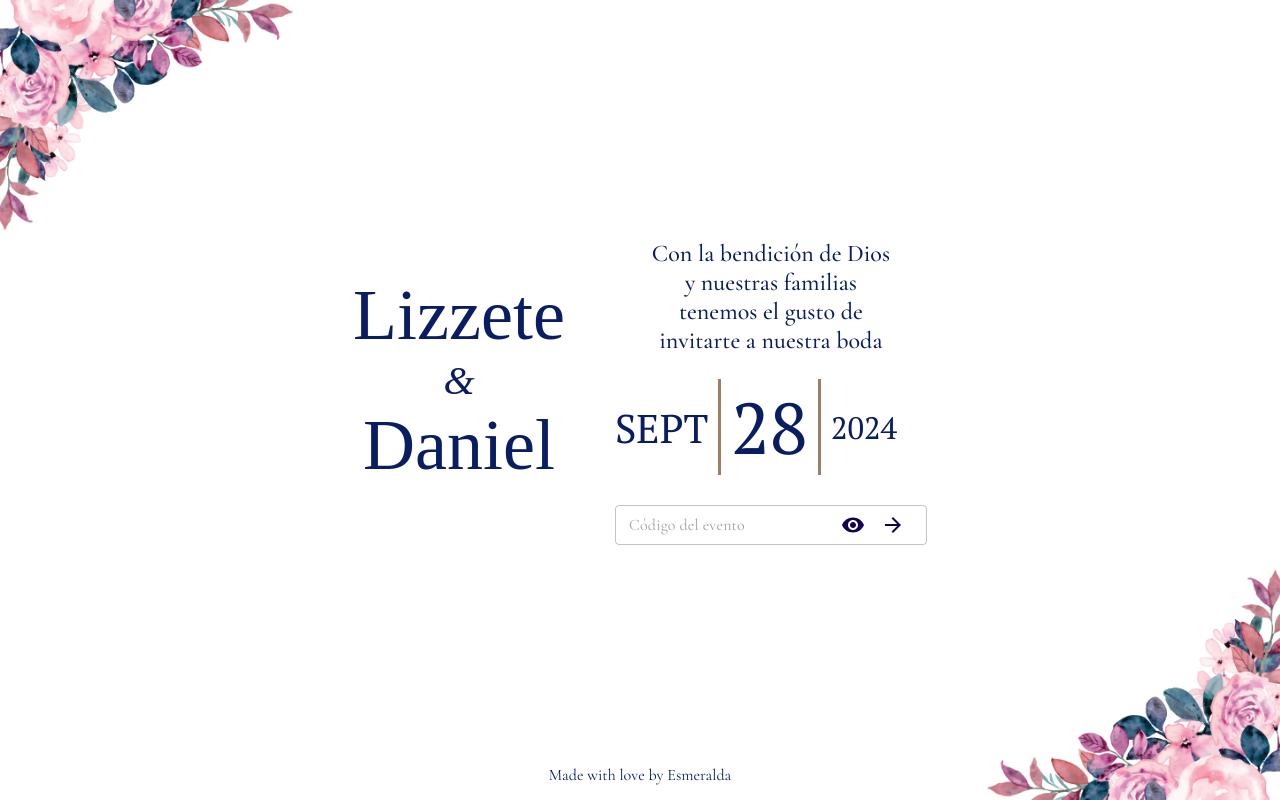
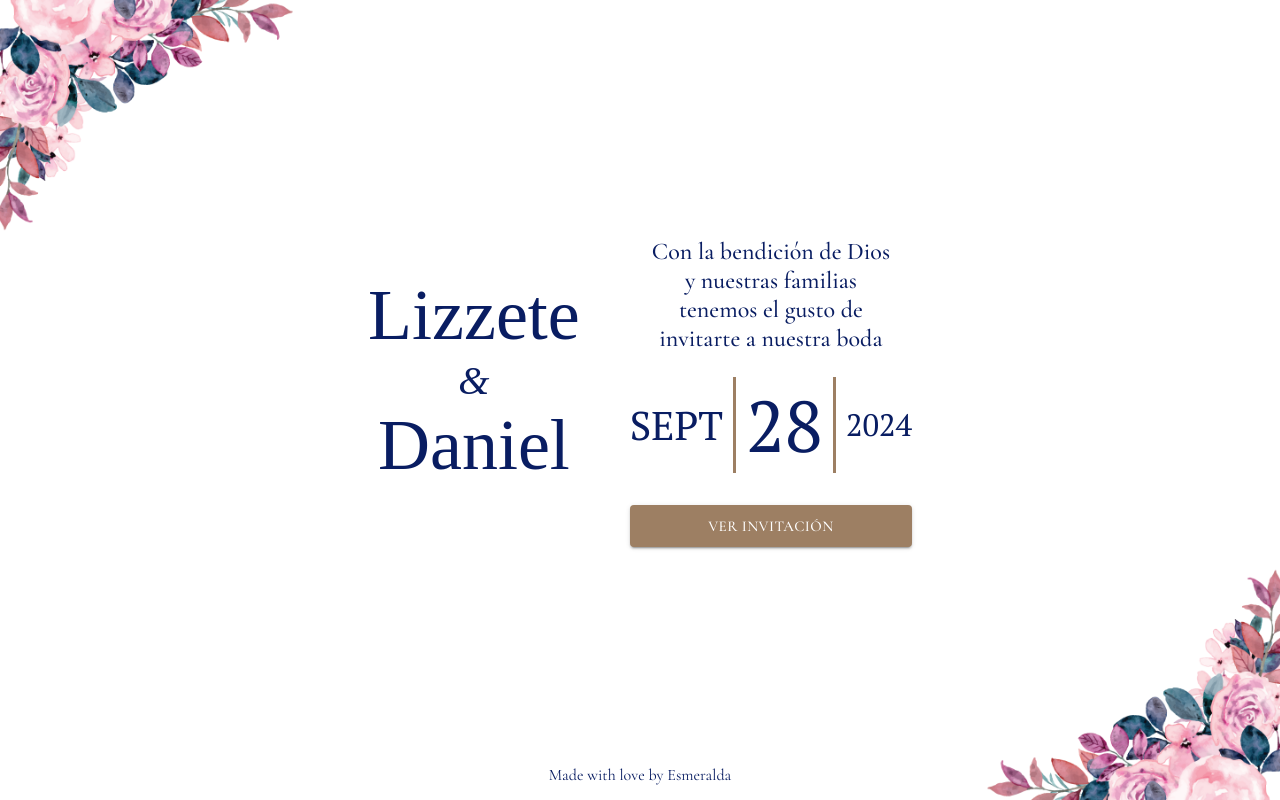
Before and after one commit to Esmi92/liz-danyW, a React (Create React App) app: page / in a window 1280 px wide. Built offline with nearby package versions, Linux system fonts and the light colour scheme; a web font is replaced by a local one.

Commit message:
remove password

```diff
--- a/src/pages/InvitationHome.js
+++ b/src/pages/InvitationHome.js
@@ -37,13 +37,6 @@ function InvitationHome() {
 
   const photo = matches ? celImage : desktopImage;
   const menuFont = ipad ? "2vh" : "3vh";
-
-  useEffect(() => {
-    if (!location.state) {
-      navigate("/")
-    }
-    // eslint-disable-next-line react-hooks/exhaustive-deps
-  }, [])
 
   const handleChange = (e, newValue) => {
     switch (newValue) {
--- a/src/pages/LandingPage.js
+++ b/src/pages/LandingPage.js
@@ -5,6 +5,7 @@ import VisibilityIcon from '@mui/icons-material/Visibility';
 import VisibilityOffIcon from '@mui/icons-material/VisibilityOff';
 import InputAdornment from '@mui/material/InputAdornment';
 import TextField from '@mui/material/TextField';
+import { Button } from '@mui/material';
 import { Date } from './components/Date';
 
 import { useNavigate } from "react-router-dom";
@@ -21,17 +22,16 @@ function LandingPage() {
     const [viewPass, setViewPass] = useState(false)
     const navigate = useNavigate();
 
-    const onChange = (e) => {
+/*     const onChange = (e) => {
         setIsError(false)
         setInput(e.target.value)
+    } */
+
+    const redirect = () => {
+        navigate("/home")
     }
 
-    const redirect = () => {
-        setIsError(false)
-        navigate("/home", { state: input })
-    }
-
-    const redirectEnter = (e) => {
+/*     const redirectEnter = (e) => {
         if (e.key === "Enter" && input === process.env.REACT_APP_PASSWORD) {
             redirect()
         } else if (e.key === "Enter") { setIsError(true) }
@@ -40,7 +40,7 @@ function LandingPage() {
         if (input === process.env.REACT_APP_PASSWORD) {
             redirect()
         } else { setIsError(true) }
-    }
+    } */
     return (
         <div className="LandingPage">
             <img src={flores} className='flowers fTop' alt="flowersImage"/>
@@ -52,7 +52,17 @@ function LandingPage() {
                         <br /> tenemos el gusto de
                         <br /> invitarte a nuestra boda</p>
                     <Date />
-                    <TextField
+                    <Button variant="contained" fullWidth
+                        onClick={redirect}
+                        size="large"
+                        style={{
+                            backgroundColor: "#9D7F63",
+                            fontFamily: "Cormorant Garamond"
+
+                        }}>
+                        Ver invitación
+                    </Button>
+                {/*     <TextField
                         onChange={onChange}
                         onKeyDown={redirectEnter}
                         id="event-password"
@@ -112,7 +122,7 @@ function LandingPage() {
                                 </IconButton>
                             </InputAdornment>,
                         }}
-                    />
+                    /> */}
                 </div>
             </header>
             <img src={flores} className='flowers fDowm' alt="flowersImage"/>
--- a/src/pages/components/Components.css
+++ b/src/pages/components/Components.css
@@ -455,6 +455,10 @@
     .ProtocolDescription {
         font-size: 2.2vh;
     }
+
+    .dresscode{
+        width: 80%;
+    }
 }
 
 /*---HOTELS---*/
--- a/src/pages/components/Protocol.js
+++ b/src/pages/components/Protocol.js
@@ -7,7 +7,7 @@ const mainColor = '#9D7F63';
 
 export default function Protocol({ matches }) {
     const dividerWidth = matches ? "80%" : "50%";
-    const smallDivider = matches ? "50%" : "30%";
+    const smallDivider = matches ? "80%" : "40%";
     const horizontalDivider = '6vh';
 
     return (
@@ -44,7 +44,7 @@ export default function Protocol({ matches }) {
             </div>
             <Divider variant='middle' style={{ borderWidth: 1, borderColor: mainColor, width: dividerWidth }} />
 
-            <p className='notAllow'>Nuestra celebración será exclusivamente para adultos, agradecemos tu comprensión</p>
+            <p className='notAllow'><div>Nuestra celebración será exclusivamente para adultos, agradecemos tu comprensión <br></br><b>(No niños)</b></div></p>
         </div>
     )
 }
```
